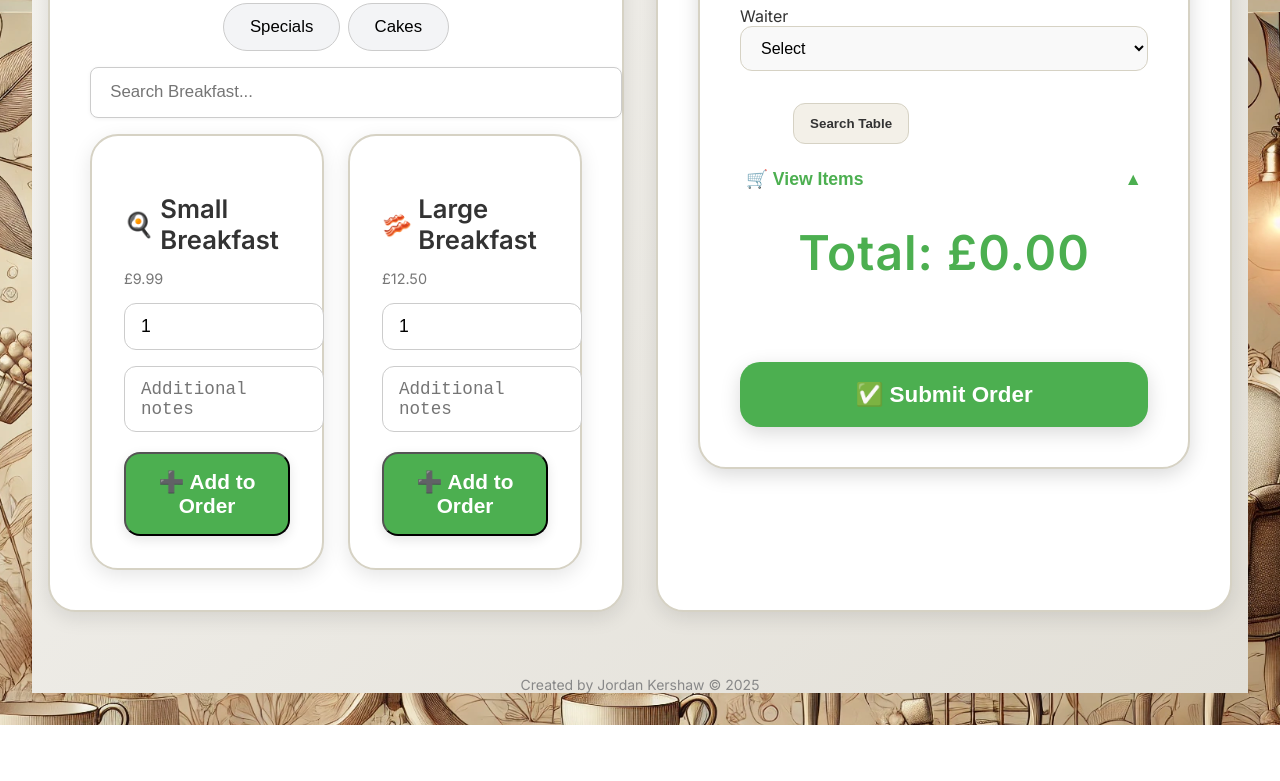
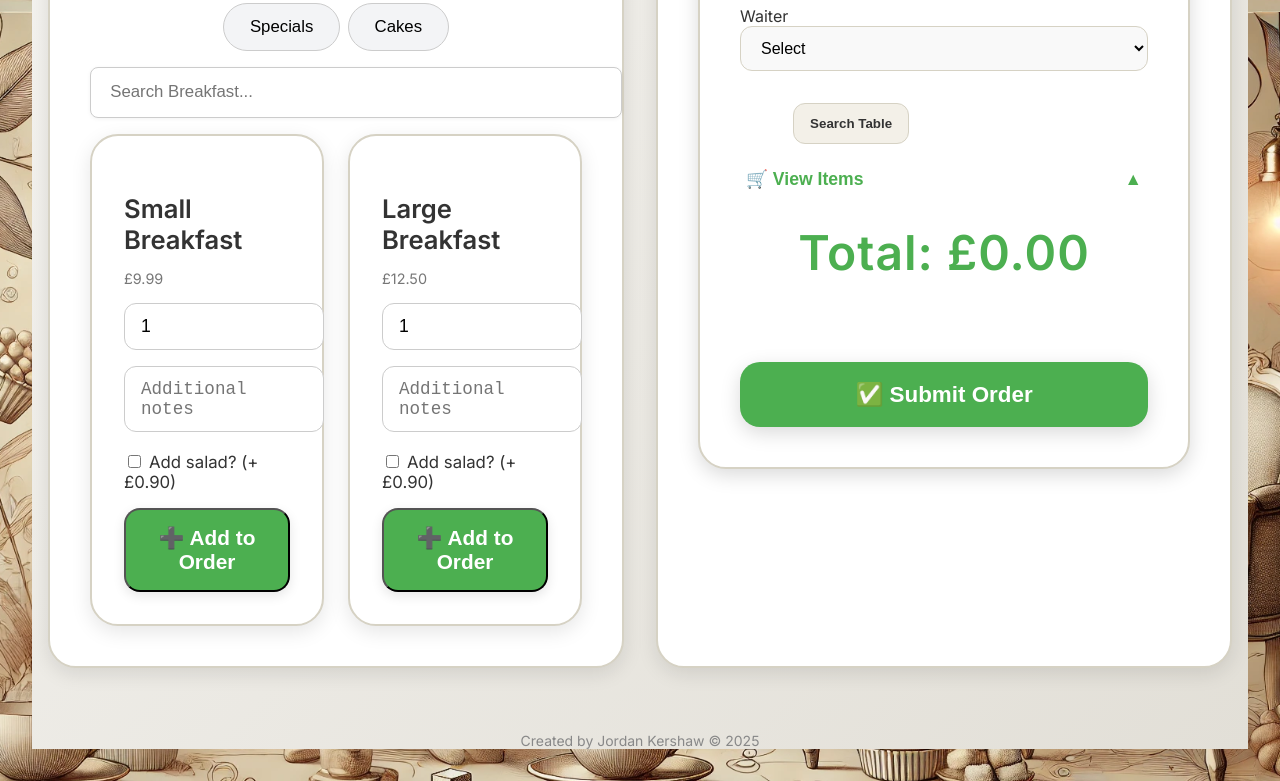
Before and after one commit to peterstearoom/peterstearoom, a React (Vite) app: page / in a window 1280 px wide. Shown: the part 788-1569 px from the top of the page. Before the commit the page ends 1513 px from the top, so only its background shows below. Built offline with nearby package versions, Linux system fonts and the light colour scheme.

Commit message:
Menu UI update #1

```diff
--- a/src/components/MenuItemCard.jsx
+++ b/src/components/MenuItemCard.jsx
@@ -5,21 +5,28 @@ import '../styles/custom.css'
 function MenuItemCard({ item }) {
   const [qty, setQty] = useState(1)
   const [note, setNote] = useState('')
+  const [addSalad, setAddSalad] = useState(false)
   const addItem = useOrderStore((s) => s.addItem)
 
   const handleAdd = () => {
-    addItem({ ...item, qty, note })
+    const updatedItem = {
+      ...item,
+      qty,
+      note,
+      price: addSalad ? item.price + 0.9 : item.price,
+      name: addSalad ? item.name.replace(/muffin/i, 'salad muffin') : item.name
+    }
+
+    addItem(updatedItem)
     setQty(1)
     setNote('')
+    setAddSalad(false)
   }
 
   return (
     <div className="menu-item-card">
-      <h3 className="item-title">
-        <span className="emoji mr-2">{item.image}</span>
-        {item.name}
-      </h3>
-      <p className="item-price">£{item.price.toFixed(2)}</p>
+      <h3 className="item-title">{item.name}</h3>
+      <p className="item-price">£{(addSalad ? item.price + 0.9 : item.price).toFixed(2)}</p>
 
       <input
         type="number"
@@ -36,6 +43,19 @@ function MenuItemCard({ item }) {
         className="item-textarea"
       />
 
+      {/* ✅ Add salad checkbox */}
+      <div style={{ marginBottom: '1rem' }}>
+        <label>
+          <input
+            type="checkbox"
+            checked={addSalad}
+            onChange={(e) => setAddSalad(e.target.checked)}
+            style={{ marginRight: '0.5rem' }}
+          />
+          Add salad? (+£0.90)
+        </label>
+      </div>
+
       <button onClick={handleAdd} className="item-add-btn">
         ➕ Add to Order
       </button>
```
